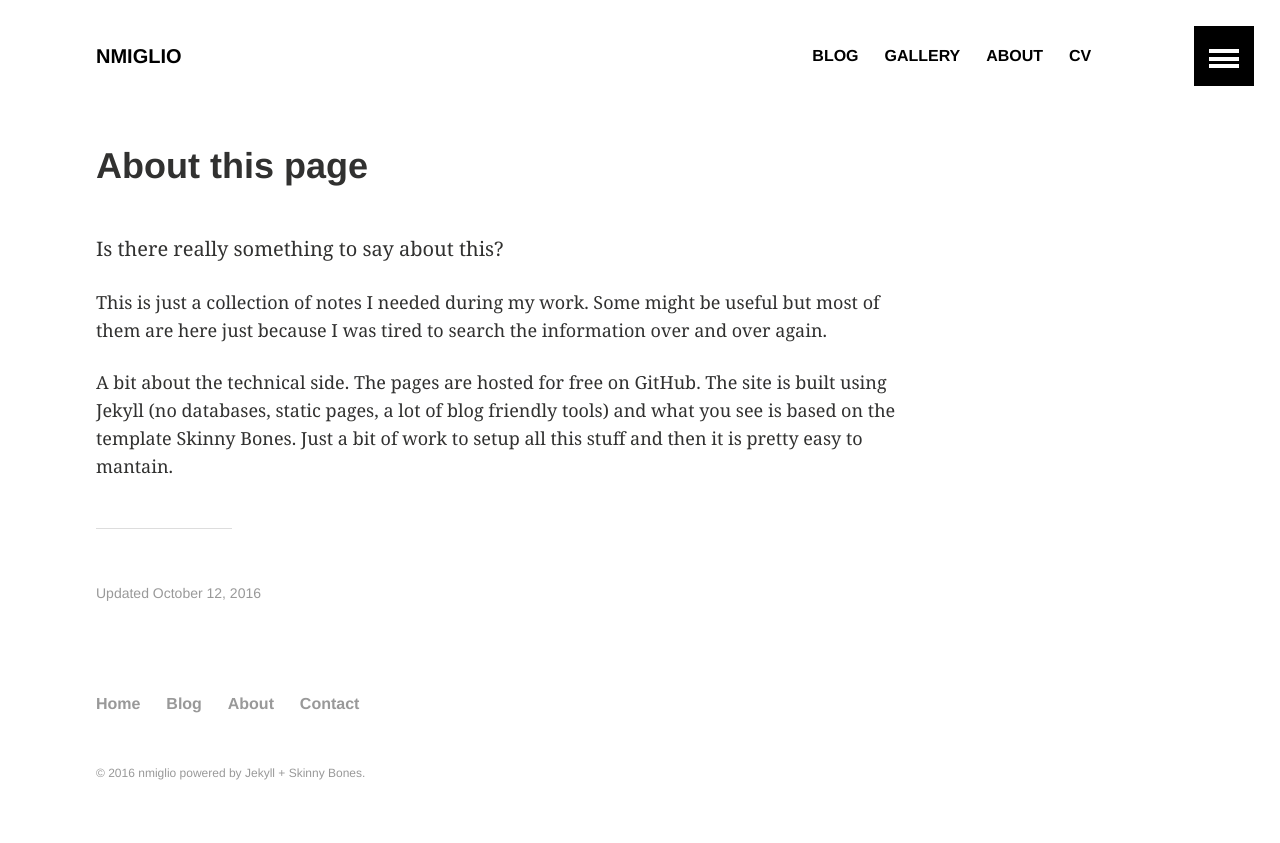
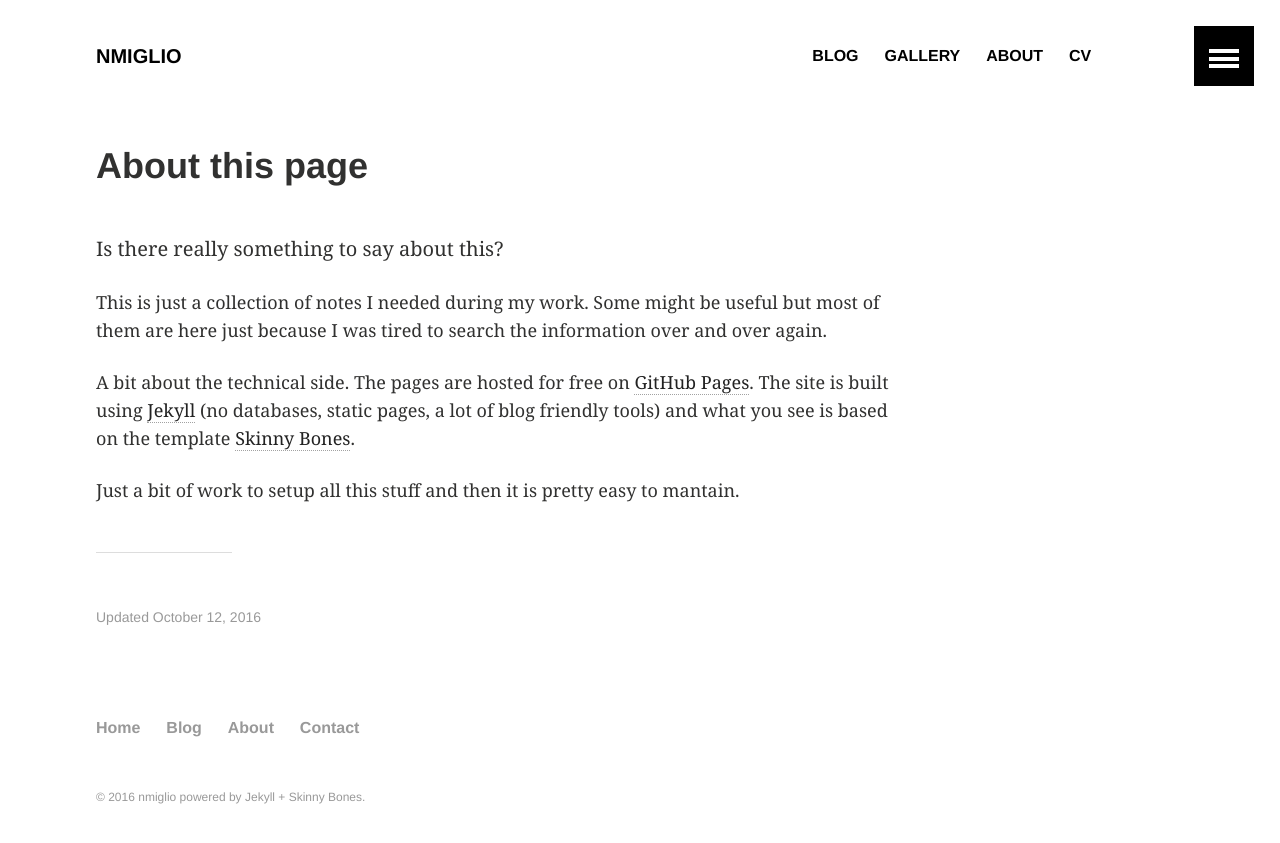
Before and after one commit to nmiglio/nmiglio.github.io, a Jekyll site: the page built from about/index.md, in a window 1280 px wide. Shown: the top 843 px of the page. Built offline with Jekyll 4.4.1, drawn with Linux system fonts in a browser that asks for light colours.

Commit message:
Update index.md

```diff
--- a/about/index.md
+++ b/about/index.md
@@ -13,6 +13,6 @@ Is there really something to say about this?
 This is just a collection of notes I needed during my work. Some might be useful but most of them are here just because I was
 tired to search the information over and over again.
 
-A bit about the technical side. The pages are hosted for free on GitHub. The site is built using Jekyll (no databases, static
-pages, a lot of blog friendly tools) and what you see is based on the template Skinny Bones. Just a bit of work to setup all this
-stuff and then it is pretty easy to mantain.
+A bit about the technical side. The pages are hosted for free on [GitHub Pages](https://pages.github.com/). The site is built using [Jekyll](https://jekyllrb.com/) (no databases, static pages, a lot of blog friendly tools) and what you see is based on the template [Skinny Bones](https://mmistakes.github.io/skinny-bones-jekyll/).
+
+Just a bit of work to setup all this stuff and then it is pretty easy to mantain.
```
